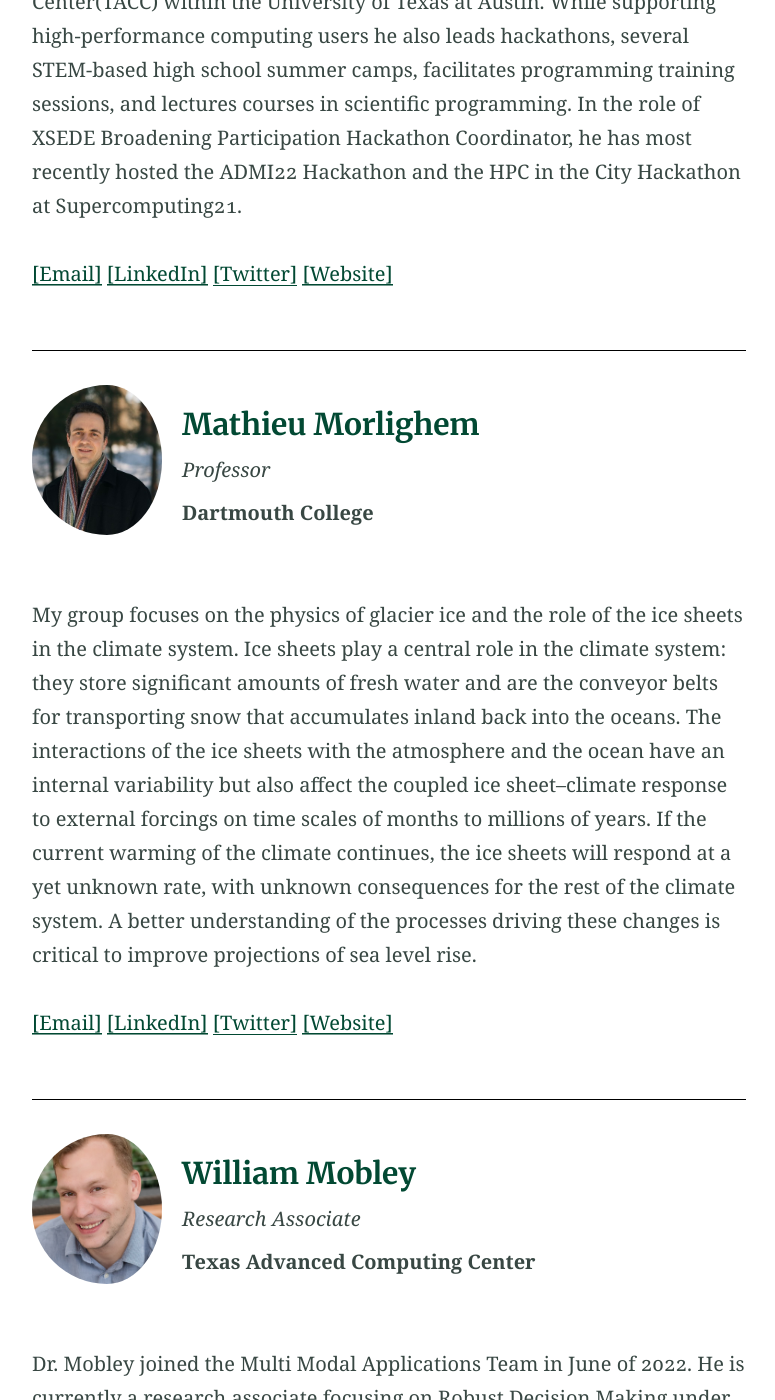
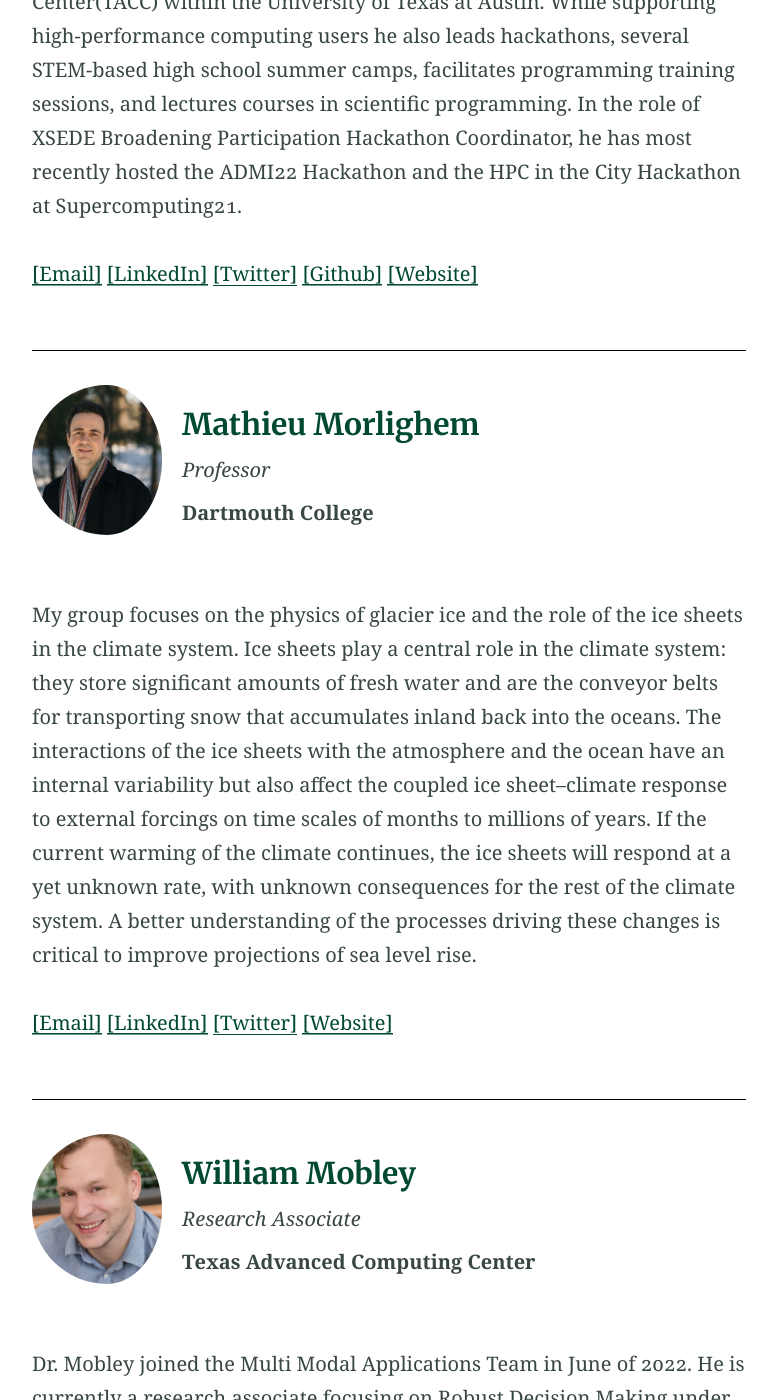
Before and after one commit to IS-GEO/ISGEO-22, a Jekyll site: the page built from speakers.md, in a window 1280 px wide and 1400 px high, scrolled down 2577 px. Shown: the whole window, without its empty margins (32-807 px from the left). Built offline with Jekyll 4.4.1, drawn with Linux system fonts in a browser that asks for light colours.

Commit message:
added github

```diff
--- a/_includes/speakers.html
+++ b/_includes/speakers.html
@@ -33,6 +33,9 @@
               {% if ins.speakertwitter %}
               <a href="{{ ins.speakertwitter }}">[Twitter]</a>
               {% endif %}
+              {% if ins.speakergithub %}
+              <a href="{{ ins.speakergithub }}">[Github]</a>
+              {% endif %}
               {% if ins.speakerurl %}
               <a href="{{ ins.speakerurl }}">[Website]</a>
               {% endif %}
```
